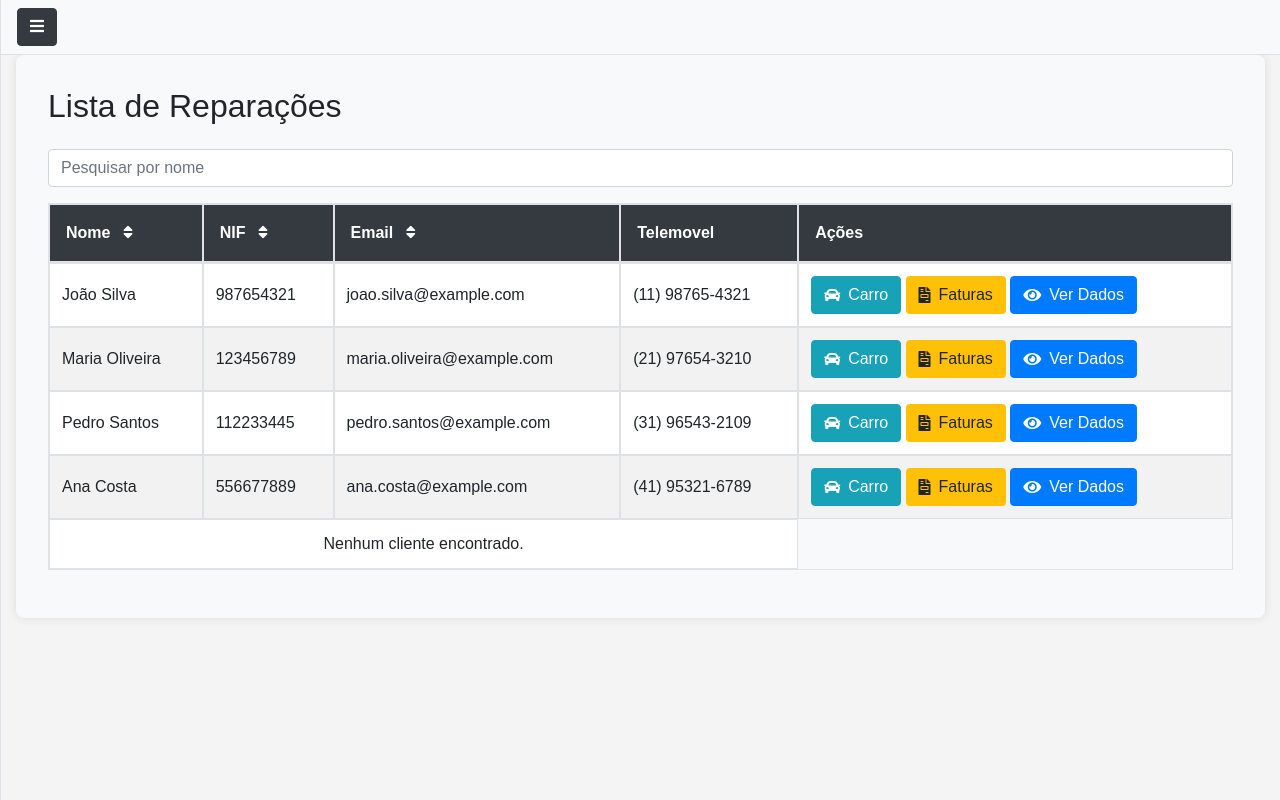
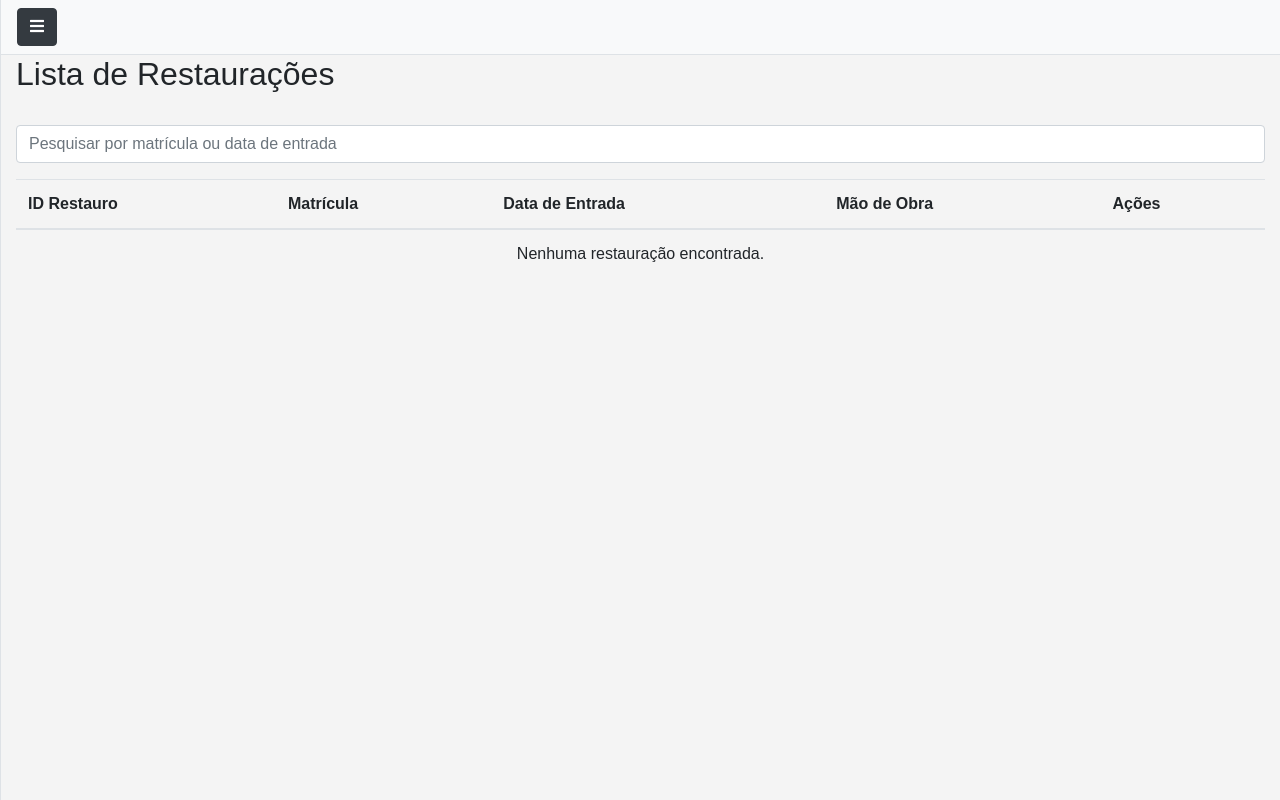
Before and after one commit to GabrielRaperger/restauro_de_veiculos, a Django app: page /dashboard/reparacoes/ in a window 1280 px wide. Run offline with Django 5.2, Linux system fonts and the light colour scheme; some libraries are stand-ins or nearby versions.

Commit message:
Listagem-reparacoes

```diff
--- a/Projeto/projeto_bd2/app_bd2/templates/reparacoes/lista_reparacoes.html
+++ b/Projeto/projeto_bd2/app_bd2/templates/reparacoes/lista_reparacoes.html
@@ -1,126 +1,65 @@
 {% extends "menu.html" %}
 
-{% block title %}Clientes - Minha Aplicação{% endblock %}
+{% block title %}Restaurações - Minha Aplicação{% endblock %}
 
 {% block content %}
-<div class="clientes-table-container">
-    <h2 class="mb-4">Lista de Reparações</h2>
+<div class="reparacoes-table-container">
+    <div class="d-flex justify-content-between align-items-center mb-4">
+        <h2>Lista de Restaurações</h2>
+        <!-- Sem botão de adicionar por enquanto -->
+    </div>
 
-    <input type="text" id="searchInput" class="form-control mb-3" placeholder="Pesquisar por nome">
+    <input type="text" id="searchInput" class="form-control mb-3" placeholder="Pesquisar por matrícula ou data de entrada">
 
-    <table class="table clientes-table clientes-table-bordered mt-3" id="clientesTable">
+    <table class="table reparacoes-table reparacoes-table-bordered mt-3" id="reparacoesTable">
         <thead>
             <tr>
-                <th onclick="sortTable(0)">Nome <i class="fas fa-sort" id="sortIcon0"></i></th>
-                <th onclick="sortTable(1)">NIF <i class="fas fa-sort" id="sortIcon1"></i></th>
-                <th onclick="sortTable(2)">Email <i class="fas fa-sort" id="sortIcon2"></i></th>
-                <th>Telemovel</th>
+                <th>ID Restauro</th>
+                <th>Matrícula</th>
+                <th>Data de Entrada</th>
+                <th>Mão de Obra</th>
                 <th>Ações</th>
             </tr>
         </thead>
         <tbody>
+            {% for reparacao in reparacoes %}
             <tr>
-                <td>João Silva</td>
-                <td>987654321</td>
-                <td>joao.silva@example.com</td>
-                <td>(11) 98765-4321</td>
+                <td>{{ reparacao.id_restauro }}</td>
+                <td>{{ reparacao.matricula }}</td>
+                <td>{{ reparacao.data_entrada }}</td>
                 <td>
-                    <a href="#" class="btn btn-info btn-icon btn-car">
-                        <i class="fas fa-car"></i> Carro
-                    </a>
-                    <a href="{% url 'app_bd2:ver_faturas' 1 %}" class="btn btn-warning btn-icon">
-                        <i class="fas fa-file-invoice"></i> Faturas
-                    </a>
-                    <a href="#" class="btn btn-primary btn-icon btn-view">
-                        <i class="fas fa-eye"></i> Ver Dados
-                    </a>
+                    {% if reparacao.tarefas %}
+                        <ul>
+                            {% for tarefa in reparacao.tarefas %}
+                                <li>{{ tarefa }}</li>
+                            {% endfor %}
+                        </ul>
+                    {% else %}
+                        <p>Sem tarefas de mão de obra</p>
+                    {% endif %}
                 </td>
-            </tr>
-            <tr>
-                <td>Maria Oliveira</td>
-                <td>123456789</td>
-                <td>maria.oliveira@example.com</td>
-                <td>(21) 97654-3210</td>
                 <td>
-                    <a href="#" class="btn btn-info btn-icon btn-car">
-                        <i class="fas fa-car"></i> Carro
-                    </a>
-                    <a href="{% url 'app_bd2:ver_faturas' 1 %}" class="btn btn-warning btn-icon">
-                        <i class="fas fa-file-invoice"></i> Faturas
-                    </a>
-                    <a href="#" class="btn btn-primary btn-icon btn-view">
-                        <i class="fas fa-eye"></i> Ver Dados
-                    </a>
-                </td>
-            </tr>
-            <tr>
-                <td>Pedro Santos</td>
-                <td>112233445</td>
-                <td>pedro.santos@example.com</td>
-                <td>(31) 96543-2109</td>
-                <td>
-                    <a href="#" class="btn btn-info btn-icon btn-car">
-                        <i class="fas fa-car"></i> Carro
-                    </a>
-                    <a href="{% url 'app_bd2:ver_faturas' 1 %}" class="btn btn-warning btn-icon">
-                        <i class="fas fa-file-invoice"></i> Faturas
-                    </a>
-                    <a href="#" class="btn btn-primary btn-icon btn-view">
-                        <i class="fas fa-eye"></i> Ver Dados
-                    </a>
-                </td>
-            </tr>
-            <tr>
-                <td>Ana Costa</td>
-                <td>556677889</td>
-                <td>ana.costa@example.com</td>
-                <td>(41) 95321-6789</td>
-                <td>
-                    <a href="#" class="btn btn-info btn-icon btn-car">
-                        <i class="fas fa-car"></i> Carro
-                    </a>
-                    <a href="{% url 'app_bd2:ver_faturas' 1 %}" class="btn btn-warning btn-icon">
-                        <i class="fas fa-file-invoice"></i> Faturas
-                    </a>
-                    <a href="#" class="btn btn-primary btn-icon btn-view">
-                        <i class="fas fa-eye"></i> Ver Dados
-                    </a>
-                </td>
-            </tr>
-            {% for cliente in clientes %}
-            <tr>
-                <td>{{ cliente.nome }}</td>
-                <td>{{ cliente.email }}</td>
-                <td>{{ cliente.telefone }}</td>
-                <td>
-                    <a href="{% url 'app_bd2:ver_faturas' cliente.id %}" class="btn btn-info btn-icon btn-car">
-                        <i class="fas fa-car"></i> Carro
-                    </a>
-                    <a href="{% url 'app_bd2:ver_faturas' cliente.id %}" class="btn btn-warning btn-icon">
-                        <i class="fas fa-file-invoice"></i> Faturas
-                    </a>
-                    <a href="{% url 'app_bd2:ver_faturas' cliente.id %}" class="btn btn-primary btn-icon btn-view">
-                        <i class="fas fa-eye"></i> Ver Dados
-                    </a>
+                    <a href="{% url 'app_bd2:ver_reparacao' reparacao.id_restauro %}" class="btn btn-primary">Ver Dados</a>
                 </td>
             </tr>
             {% empty %}
             <tr>
-                <td colspan="4" class="text-center">Nenhum cliente encontrado.</td>
+                <td colspan="5" class="text-center">Nenhuma restauração encontrada.</td>
             </tr>
             {% endfor %}
         </tbody>
     </table>
 </div>
+
 {% block extra_scripts %}
 <script>
     // Função para ordenar a tabela
     function sortTable(n) {
-        var table = document.getElementById("clientesTable");
+        var table = document.getElementById("reparacoesTable");
         var rows, switching, i, x, y, shouldSwitch, dir, switchCount = 0;
         var switchIcon = document.getElementById(`sortIcon${n}`);
-        var dir = switchIcon.getAttribute("data-dir") === "asc" ? "desc" : "asc";
-        var switching = true;
+        dir = switchIcon.getAttribute("data-dir") === "asc" ? "desc" : "asc";
+        switching = true;
 
         // Remover a classe de direção anterior
         document.querySelectorAll('th i').forEach(icon => icon.classList.remove('fa-sort-up', 'fa-sort-down'));
@@ -164,7 +103,7 @@
         var input, filter, table, tr, td, i, txtValue;
         input = document.getElementById("searchInput");
         filter = input.value.toLowerCase();
-        table = document.getElementById("clientesTable");
+        table = document.getElementById("reparacoesTable");
         tr = table.getElementsByTagName("tr");
 
         for (i = 1; i < tr.length; i++) {
@@ -184,6 +123,4 @@
     });
 </script>
 {% endblock %}
-
-
 {% endblock %}
--- a/Projeto/projeto_bd2/app_bd2/urls.py
+++ b/Projeto/projeto_bd2/app_bd2/urls.py
@@ -1,6 +1,6 @@
 from django.urls import path
 
-from .views import adicionar_cliente, adicionar_encarregado, clientes, dashboard, encarregados, lista_MaoDeObra, lista_faturas, reparacoes, ver_faturas, lista_saida, adicionar_mao_de_obra, registar_veiculo, listar_veiculos
+from .views import adicionar_cliente, adicionar_encarregado, clientes, dashboard, encarregados, lista_MaoDeObra, lista_faturas, reparacoes, ver_faturas, lista_saida, adicionar_mao_de_obra, registar_veiculo, listar_veiculos, listar_reparacoes
 from . import views
 
 app_name = 'app_bd2'
@@ -42,4 +42,10 @@
     path('veiculos/ver/<int:id_veiculo>/', views.ver_veiculo, name='ver_veiculo'),
     path('veiculos/editar/<int:id_veiculo>/', views.editar_veiculo, name='editar_veiculo'),
     path('veiculo/eliminar/<int:id_veiculo>/', views.eliminar_veiculo, name='eliminar_veiculo'),
+
+    ##### REPARAÇÕES  #####
+    path('reparacoes/', listar_reparacoes, name='listar_reparacoes'),
+    path('reparacoes/<int:id>/', views.ver_reparacao, name='ver_reparacao'),  # URL para visualizar detalhes de uma reparação
+
+
 ]
--- a/Projeto/projeto_bd2/app_bd2/views.py
+++ b/Projeto/projeto_bd2/app_bd2/views.py
@@ -780,13 +780,18 @@
 
 def eliminar_veiculo(request, id_veiculo):
     if request.method == 'POST':
-        # Excluindo o veículo do PostgreSQL
-        veiculo = get_object_or_404(Veiculo, pk=id_veiculo)
-        veiculo.delete()
+        try:
+            # Chamar a função SQL para excluir o veículo no PostgreSQL
+            with connection.cursor() as cursor:
+                cursor.execute("SELECT excluir_veiculo(%s);", [id_veiculo])
 
-        # Excluindo o veículo do MongoDB
-        collection = db['veiculos']
-        collection.delete_one({'pg_veiculo': id_veiculo})
+            # Excluindo o veículo do MongoDB
+            collection = db['veiculos']
+            collection.delete_one({'pg_veiculo': id_veiculo})
+
+        except Exception as e:
+            print(f"Erro ao excluir veículo: {e}")
+            # Aqui você pode adicionar tratamento de erro, como redirecionar para uma página de erro
 
         return redirect('app_bd2:listar_veiculos')  # Redireciona para a lista de veículos
 
@@ -909,3 +914,118 @@
     return render(request, 'template_trabalhador/listar_reparacoes.html', {
         'reparacoes': reparacoes_com_matriculas
     })
+
+
+
+
+############# REPARAÇÕES          #################
+
+def listar_reparacoes(request):
+    reparacoes = []
+
+    try:
+        with connection.cursor() as cursor:
+            # Consulta SQL para obter id_restauro, id_veiculo, e data_entrada
+            cursor.execute("""
+                SELECT
+                    restauro.id_restauro,
+                    entrada.id_veiculo,
+                    entrada.data AS data_entrada
+                FROM restauro
+                JOIN entrada ON restauro.id_entrada = entrada.id_entrada
+            """)
+            resultados = cursor.fetchall()
+            print("Resultados da consulta SQL:", resultados)  # Log para depuração
+
+            # Buscar todos os veículos no MongoDB para criar um dicionário id_veiculo -> matrícula
+            collection = db['veiculos']
+            mongo_veiculos = collection.find()
+
+            # Mapear o pg_veiculo (id_veiculo do PostgreSQL) para a matrícula
+            matriculas = {v.get('pg_veiculo'): v.get('matricula', 'Não disponível') for v in mongo_veiculos}
+            print("Dados do MongoDB:", matriculas)  # Log para depuração
+
+            # Processar os resultados e mapear as matrículas
+            for row in resultados:
+                id_restauro = row[0]
+                id_veiculo = row[1]
+                matricula = matriculas.get(id_veiculo, 'Não disponível')  # Obter matrícula do dicionário
+                reparacoes.append({
+                    'id_restauro': id_restauro,
+                    'matricula': matricula,
+                    'data_entrada': row[2],
+                    'tarefas': []
+                })
+
+                # Consultar as tarefas associadas à reparação
+                cursor.execute("""
+                    SELECT mao_de_obra.nome
+                    FROM mao_restauro
+                    JOIN mao_de_obra ON mao_restauro.id_mao_de_obra = mao_de_obra.id_mao_de_obra
+                    WHERE mao_restauro.id_restauro = %s
+                """, [id_restauro])
+                tarefas = cursor.fetchall()
+
+                reparacoes[-1]['tarefas'] = [tarefa[0] for tarefa in tarefas]
+
+    except Exception as e:
+        print("Erro ao consultar o banco de dados:", e)
+
+    print("Dados enviados para o template:", reparacoes)  # Log para depuração
+
+    return render(request, 'reparacoes/lista_reparacoes.html', {'reparacoes': reparacoes, 'page_title': 'Lista de Restaurações'})
+
+
+##############  VER DADOS REPARACOES   #############
+
+def ver_reparacao(request, id):
+    try:
+        with connection.cursor() as cursor:
+            # Consultar detalhes da reparação no PostgreSQL
+            cursor.execute("""
+                SELECT
+                    restauro.id_restauro,
+                    entrada.id_veiculo,
+                    entrada.data AS data_entrada,
+                    restauro.valor_restauro
+                FROM restauro
+                JOIN entrada ON restauro.id_entrada = entrada.id_entrada
+                WHERE restauro.id_restauro = %s
+            """, [id])
+            resultado = cursor.fetchone()
+
+            if resultado:
+                id_restauro = resultado[0]
+                id_veiculo = resultado[1]
+                data_entrada = resultado[2]
+                valor_restauro = resultado[3]
+
+                # Buscar tarefas associadas à reparação
+                cursor.execute("""
+                    SELECT mao_de_obra.nome
+                    FROM mao_restauro
+                    JOIN mao_de_obra ON mao_restauro.id_mao_de_obra = mao_de_obra.id_mao_de_obra
+                    WHERE mao_restauro.id_restauro = %s
+                """, [id])
+                tarefas = cursor.fetchall()
+
+                # Buscar matrícula no MongoDB
+                collection = db['veiculos']
+                mongo_veiculo = collection.find_one({'pg_veiculo': id_veiculo})
+                matricula = mongo_veiculo.get('matricula', 'Não disponível') if mongo_veiculo else 'Não disponível'
+
+                contexto = {
+                    'id_restauro': id_restauro,
+                    'matricula': matricula,
+                    'data_entrada': data_entrada,
+                    'valor_restauro': valor_restauro,
+                    'tarefas': [tarefa[0] for tarefa in tarefas]
+                }
+            else:
+                contexto = {'error': 'Restauração não encontrada'}
+
+    except Exception as e:
+        print("Erro ao consultar o banco de dados:", e)
+        contexto = {'error': 'Erro ao recuperar dados'}
+
+    return render(request, 'reparacoes/ver_reparacao.html', contexto)
```
Also changed, not shown: Projeto/projeto_bd2/app_bd2/templates/reparacoes/detalhes_reparacao.html (added, +30 -0 lines), Projeto/projeto_bd2/app_bd2/templates/reparacoes/ver_reparacoes.html (added, +28 -0 lines).
